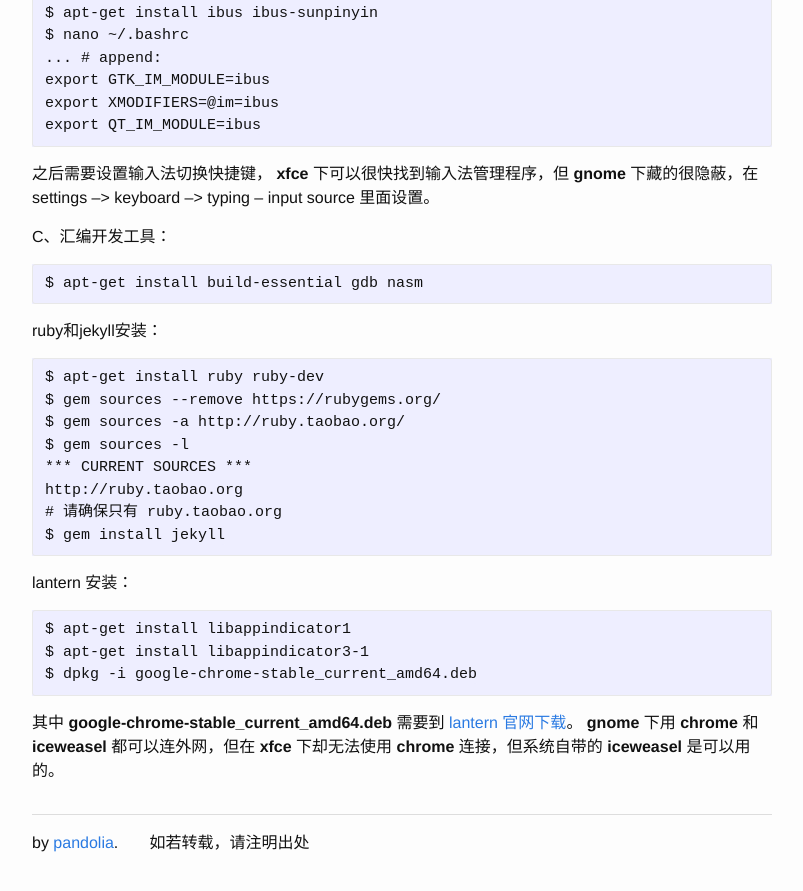
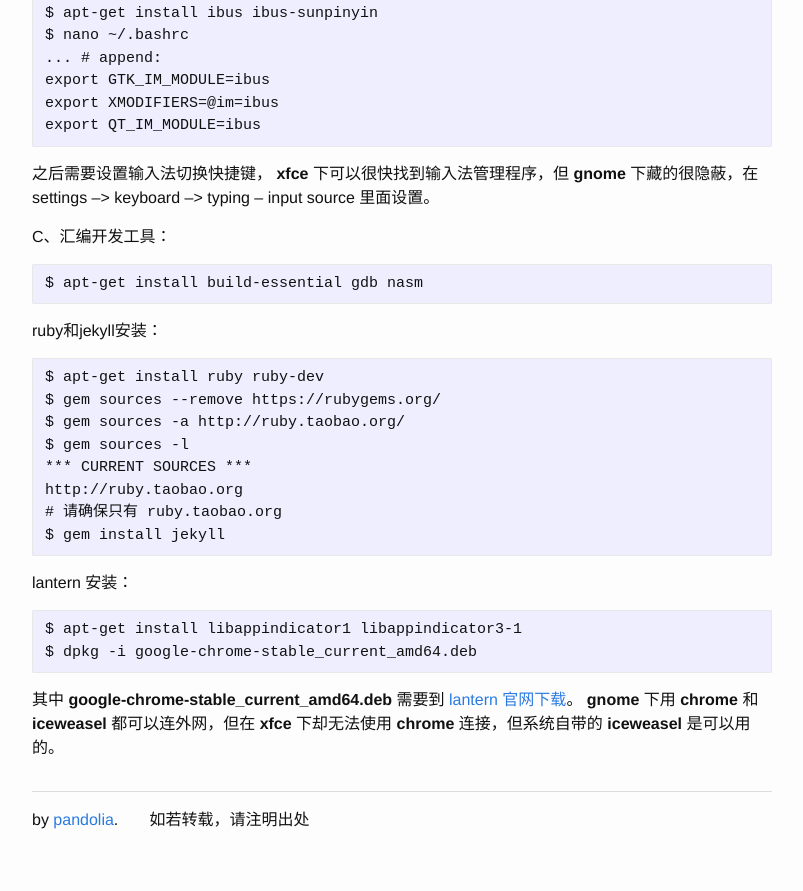
Before and after one commit to pandolia/pandolia.github.io, a Jekyll site: the page built from _posts/2016-01-25-debiansetup.md, in a window 1280 px wide and 900 px high, scrolled down 1619 px. Shown: the top 891 px of the window, without its empty margins (238-1041 px from the left). Built offline with Jekyll 4.4.1, drawn with Linux system fonts in a browser that asks for light colours.

Commit message:
modify debiansetup

```diff
--- a/_posts/2016-01-25-debiansetup.md
+++ b/_posts/2016-01-25-debiansetup.md
@@ -80,8 +80,7 @@ ruby和jekyll安装：
 
 lantern 安装：
 
-    $ apt-get install libappindicator1
-    $ apt-get install libappindicator3-1
+    $ apt-get install libappindicator1 libappindicator3-1
     $ dpkg -i google-chrome-stable_current_amd64.deb
 
 其中 **google-chrome-stable_current_amd64.deb** 需要到[ lantern 官网下载](https://getlantern.org)。 **gnome** 下用 **chrome** 和 **iceweasel** 都可以连外网，但在 **xfce** 下却无法使用 **chrome** 连接，但系统自带的 **iceweasel** 是可以用的。
```
